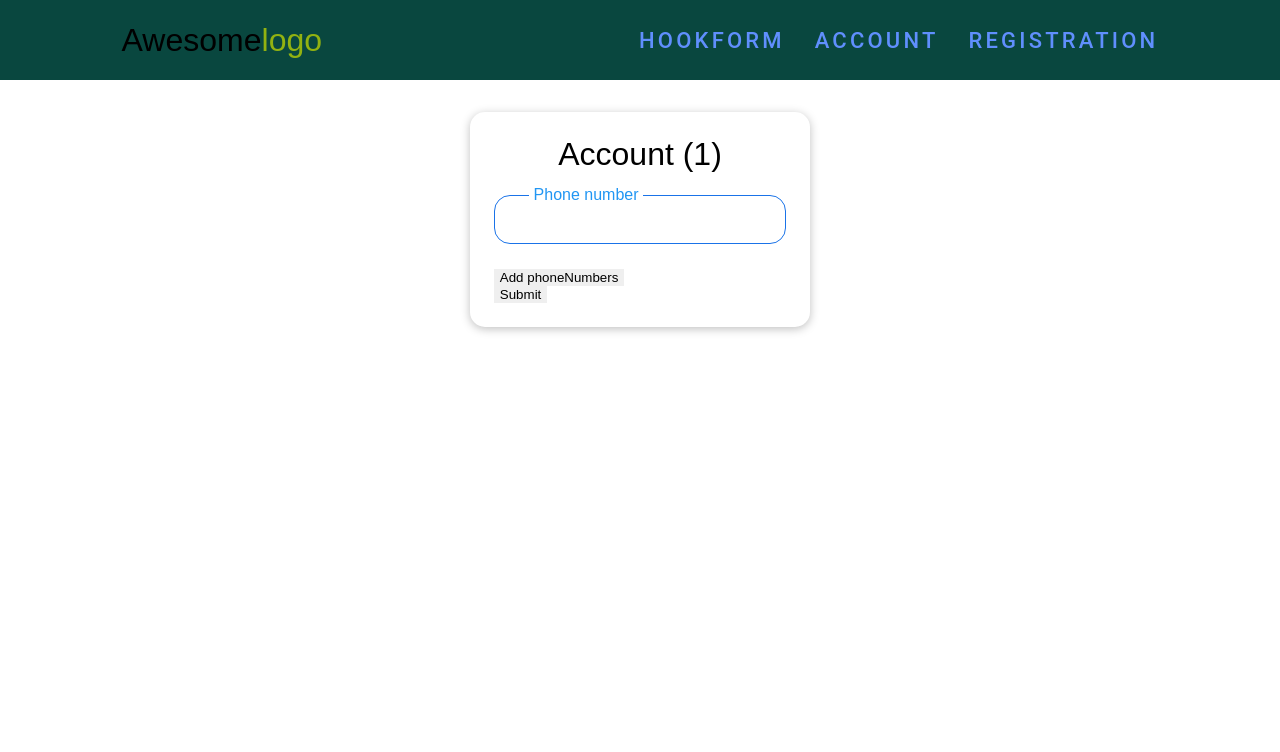
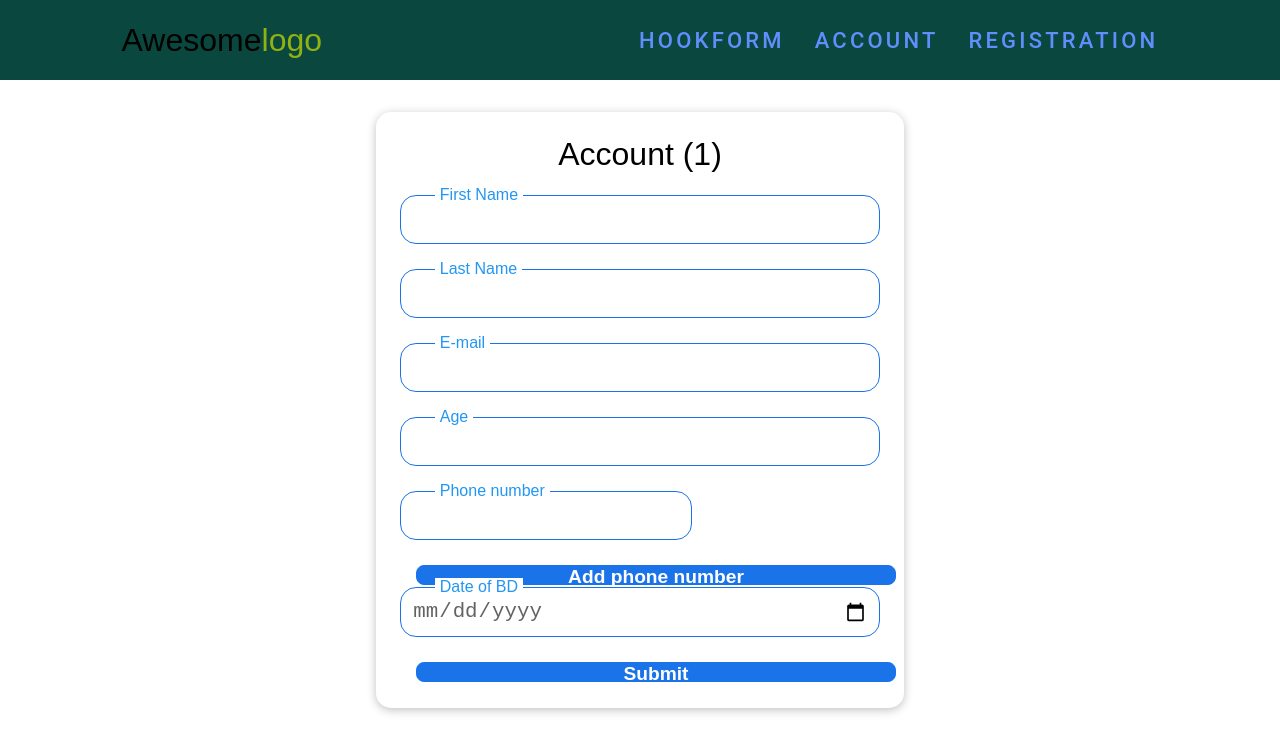
Before and after one commit to AntonVak/Form-React-Practice, a React (Create React App) app: page /formaccount in a window 1280 px wide. Shown: the top 752 px of the page. Built offline with nearby package versions, Linux system fonts and the light colour scheme.

Commit message:
add field date of birth

```diff
--- a/src/components/UI/Form/TextField.jsx
+++ b/src/components/UI/Form/TextField.jsx
@@ -1,7 +1,7 @@
 import { useController } from "react-hook-form";
 import { FieldDiv, Input, Label, P } from "./TextFieldStyles";
 
-const TextField = ({ label, name, control, ...restProps }) => {
+const TextField = ({ label, name, control, type, ...restProps }) => {
   const {
     field: { ref, onBlur, onChange, ...inputProps },
     fieldState: { invalid, error },
@@ -17,6 +17,7 @@ const TextField = ({ label, name, control, ...restProps }) => {
         onBlur={onBlur}
         onChange={onChange}
         ref={ref}
+        type={type}
         {...inputProps}
         {...restProps}
       />
@@ -24,7 +25,6 @@ const TextField = ({ label, name, control, ...restProps }) => {
       {invalid && <P>{error?.message}</P>}
       {/* {inputProps.value === "" && <span>This is empty</span>}
       {error && error.type === "required" && <span>This is required</span>} */}
-
     </FieldDiv>
   );
 };
--- a/src/components/formAccount/FormAccountStyle.jsx
+++ b/src/components/formAccount/FormAccountStyle.jsx
@@ -6,4 +6,5 @@ export const H1 = styled.h1`
 `;
 export const DivPhone = styled.div`
   display: flex;
+
 `;
--- a/src/components/formAccount/formBuyerAccount.jsx
+++ b/src/components/formAccount/formBuyerAccount.jsx
@@ -7,7 +7,8 @@ import RadioField from "../UI/Form/RadioField";
 import { DivPhone, H1 } from "./FormAccountStyle";
 import ButtonPhone from "../UI/Buttons/ButtonPhone";
 import PhoneAppendField from "../UI/Form/PhoneAppendField";
-import { BtnPhone } from "../UI/Buttons/ButtonPhoneStyle";
+import { BtnAddPhone, BtnPhone } from "../UI/Buttons/ButtonPhoneStyle";
+import ButtonAddPhone from "../UI/Buttons/ButtonAddPhone";
 
 let renderCount = 0;
 
@@ -28,6 +29,7 @@ const FormBuyerAccount = () => {
       confirmPassword: "",
       radio: [],
       phNumbers: [{ number: "" }],
+      dateBd: new Date(),
     },
     mode: "onTouched",
     resolver: yupResolver(schema),
@@ -36,7 +38,6 @@ const FormBuyerAccount = () => {
     control,
     name: "phNumbers",
   });
-  console.log(fields);
 
   const onSubmit = (data) => {
     reset();
@@ -49,10 +50,10 @@ const FormBuyerAccount = () => {
     <FormWrap className="a">
       <H1 className="mb-4"> Account ({renderCount / 2})</H1>
       <form onSubmit={handleSubmit(onSubmit)}>
-        {/* <TextField control={control} name="firstName" label="First Name" />
+        <TextField control={control} name="firstName" label="First Name" />
         <TextField control={control} name="lastName" label="Last Name" />
         <TextField control={control} name="email" label="E-mail" />
-        <TextField control={control} name="age" label="Age" /> */}
+        <TextField control={control} name="age" label="Age" />
         {/* <RadioField
           control={control}
           type="radio"
@@ -81,32 +82,24 @@ const FormBuyerAccount = () => {
                 update={update}
                 index={index}
                 value={field}
-                // name={`phNumbers.${index}.number`}
+                type="number"
                 label={
                   index === 0 ? "Phone number" : `Phone number ${index + 1}`
                 }
               />
-              {index > 0 && (
-                <BtnPhone onClick={() => remove(index)}
-                  type="button">
-                  Del
-                </BtnPhone>
-              )}
+              {index > 0 && <ButtonPhone onClick={() => remove(index)} />}
             </DivPhone>
           ))}
-          <button
+          <ButtonAddPhone
             onClick={() => {
               append({ phNumbers: "" });
             }}
-            type="button"
-          >
-            Add phoneNumbers
-          </button>
+          />
         </>
-
-        <button type="submit" className="btn btn-primary w-100 mx-auto">
+        <TextField control={control} name="dateBd" label="Date of BD" type="date" />
+        <BtnAddPhone type="submit">
           Submit
-        </button>
+        </BtnAddPhone>
       </form>
     </FormWrap>
   );
```
